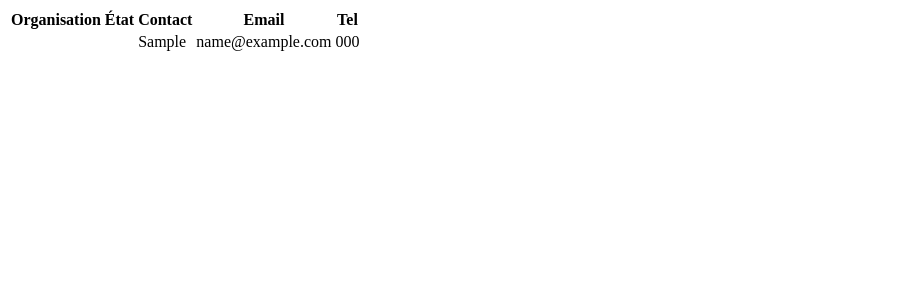
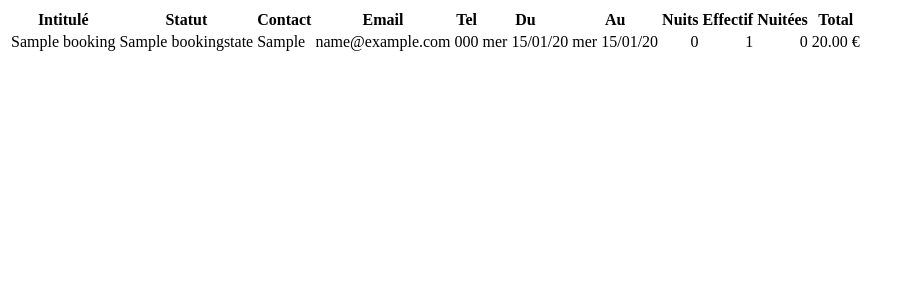
Before and after one commit to eedf/becours, a Django app: page / in a window 1280 px wide. Shown: the top 300 px of the page, without its empty margins (0-912 px from the left). Run offline with Django 3.2, Linux system fonts and the light colour scheme; tables that the repository leaves empty hold one stand-in row (values such as "Sample post").

Commit message:
Occupancy computation

```diff
--- a/booking/models.py
+++ b/booking/models.py
@@ -113,6 +113,26 @@ class Booking(TrackingMixin, models.Model):
     def __str__(self):
         return self.title
 
+    def begin(self):
+        return min(self.items.values_list('begin', flat=True))
+
+    def end(self):
+        return max(self.items.values_list('end', flat=True))
+
+    def nights(self):
+        begin = self.begin()
+        end = self.end()
+        return begin and end and (end - begin).days
+
+    def headcount(self):
+        return sum([item.headcount for item in self.items.all() if item.headcount])
+
+    def overnights(self):
+        return sum([item.overnights() for item in self.items.all() if item.overnights()])
+
+    def total(self):
+        return sum([item.total() for item in self.items.all() if item.total()])
+
 
 class BookingItem(TrackingMixin, models.Model):
     PRODUCT_CHOICES = (
@@ -133,3 +153,27 @@ class BookingItem(TrackingMixin, models.Model):
     price_pp = models.DecimalField(verbose_name="Prix/pers", max_digits=8, decimal_places=2, null=True, blank=True)
     price = models.DecimalField(verbose_name="Prix forfait", max_digits=8, decimal_places=2, null=True, blank=True)
     cotisation = models.BooleanField(verbose_name="Cotis° associé", default=True)
+
+    def __str__(self):
+        return self.title or self.get_product_display()
+
+    def nights(self):
+        return self.begin and self.end and (self.end - self.begin).days
+
+    def overnights(self):
+        nights = self.nights()
+        return nights and self.headcount and nights * self.headcount
+
+    def total(self):
+        euros = self.price or 0
+        nights = self.nights()
+        overnights = self.overnights()
+        if overnights and self.price_pppn:
+            euros += overnights * self.price_pppn
+        if nights and self.price_pn:
+            euros += nights * self.price_pn
+        if self.headcount and self.price_pp:
+            euros += self.headcount * self.price_pp
+        if self.cotisation and overnights:
+            euros += overnights
+        return euros or None
--- a/booking/templates/booking/booking_list.html
+++ b/booking/templates/booking/booking_list.html
@@ -5,19 +5,31 @@
 
 <table>
     <tr>
-        <th>Organisation</th>
-        <th>État</th>
+        <th>Intitulé</th>
+        <th>Statut</th>
         <th>Contact</th>
         <th>Email</th>
         <th>Tel</th>
+        <th>Du</th>
+        <th>Au</th>
+        <th>Nuits</th>
+        <th>Effectif</th>
+        <th>Nuitées</th>
+        <th>Total</th>
     </tr>
     {% for booking in booking_list %}
         <tr>
-            <td>{{ booking.organization }}</td>
-            <td>{{ booking.state.label }}</td>
+            <td>{{ booking.title }}</td>
+            <td>{{ booking.state.title }}</td>
             <td>{{ booking.contact }}</td>
             <td>{{ booking.email }}</td>
             <td>{{ booking.tel }}</td>
+            <td align="right">{{ booking.begin|date:'D d/m/y' }}</td>
+            <td align="right">{{ booking.end|date:'D d/m/y' }}</td>
+            <td align="right">{{ booking.nights }}</td>
+            <td align="right">{{ booking.headcount }}</td>
+            <td align="right">{{ booking.overnights }}</td>
+            <td align="right">{{ booking.total|floatformat:2 }} €</td>
         </tr>
     {% endfor %}
 </table>
--- a/booking/urls.py
+++ b/booking/urls.py
@@ -1,7 +1,8 @@
 from django.conf.urls import url, include
-from .views import BookingListView
+from .views import BookingListView, OccupancyView
 
 
 urlpatterns = [
     url(r'^$', BookingListView.as_view()),
+    url(r'^occupancy/$', OccupancyView.as_view()),
 ]
--- a/booking/views.py
+++ b/booking/views.py
@@ -1,6 +1,24 @@
-from django.views.generic import ListView
-from .models import Booking
+from datetime import date, timedelta
+from django.views.generic import ListView, TemplateView
+from .models import Booking, BookingItem
 
 
 class BookingListView(ListView):
     model = Booking
+
+
+class OccupancyView(TemplateView):
+    template_name = 'booking/occupancy.html'
+
+    def occupancy_for(self, day):
+        items = BookingItem.objects.filter(begin__lte=day, end__gt=day, product=1, headcount__isnull=False)
+        return sum(items.values_list('headcount', flat=True))
+
+    def get_context_data(self, **kwargs):
+        context = super().get_context_data(**kwargs)
+        occupancy = []
+        for i in range(365):
+            day = date(2017, 1, 1) + timedelta(days=i)
+            occupancy.append((day, self.occupancy_for(day)))
+        context['occupancy'] = occupancy
+        return context
```
Also changed, not shown: booking/templates/booking/occupancy.html (added, +21 -0 lines), booking/migrations/0003_auto_20170118_0848.py (added).
